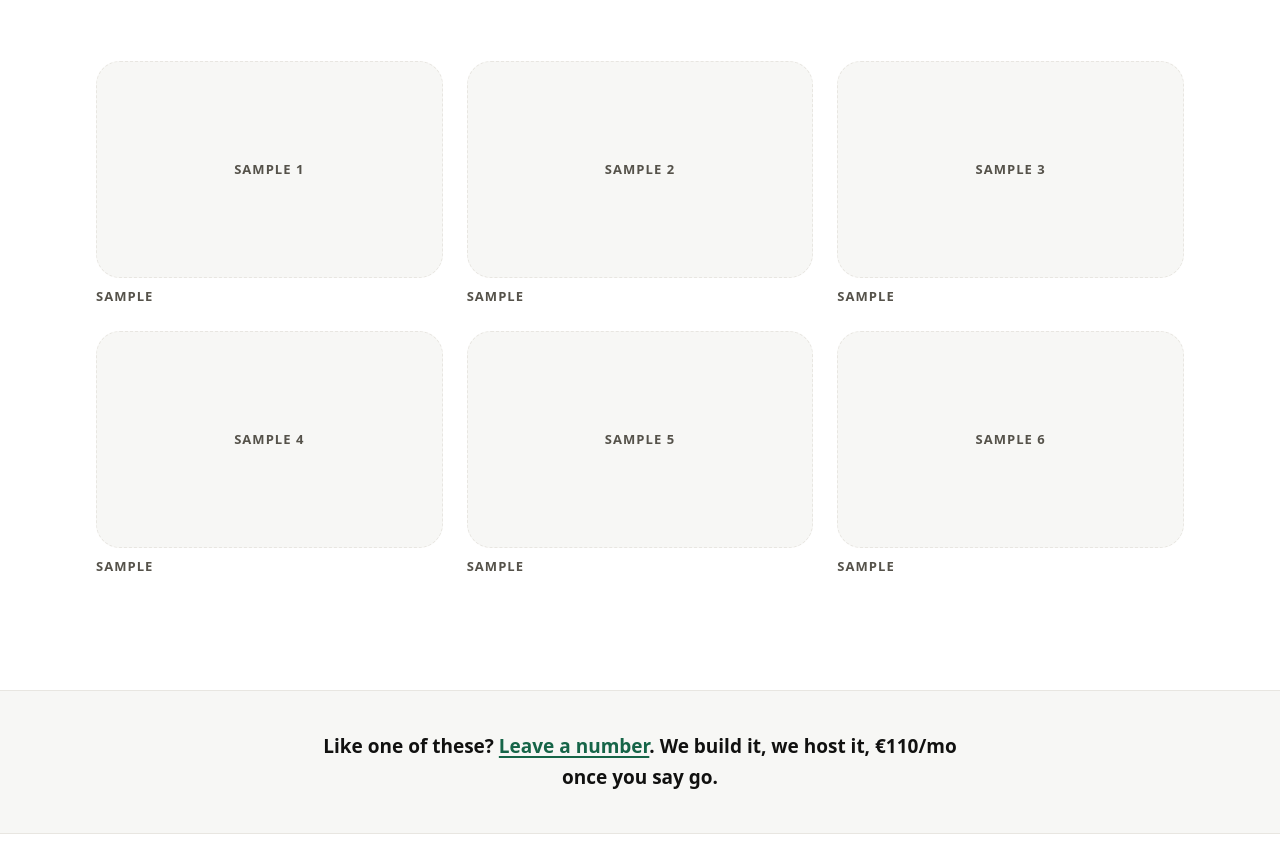
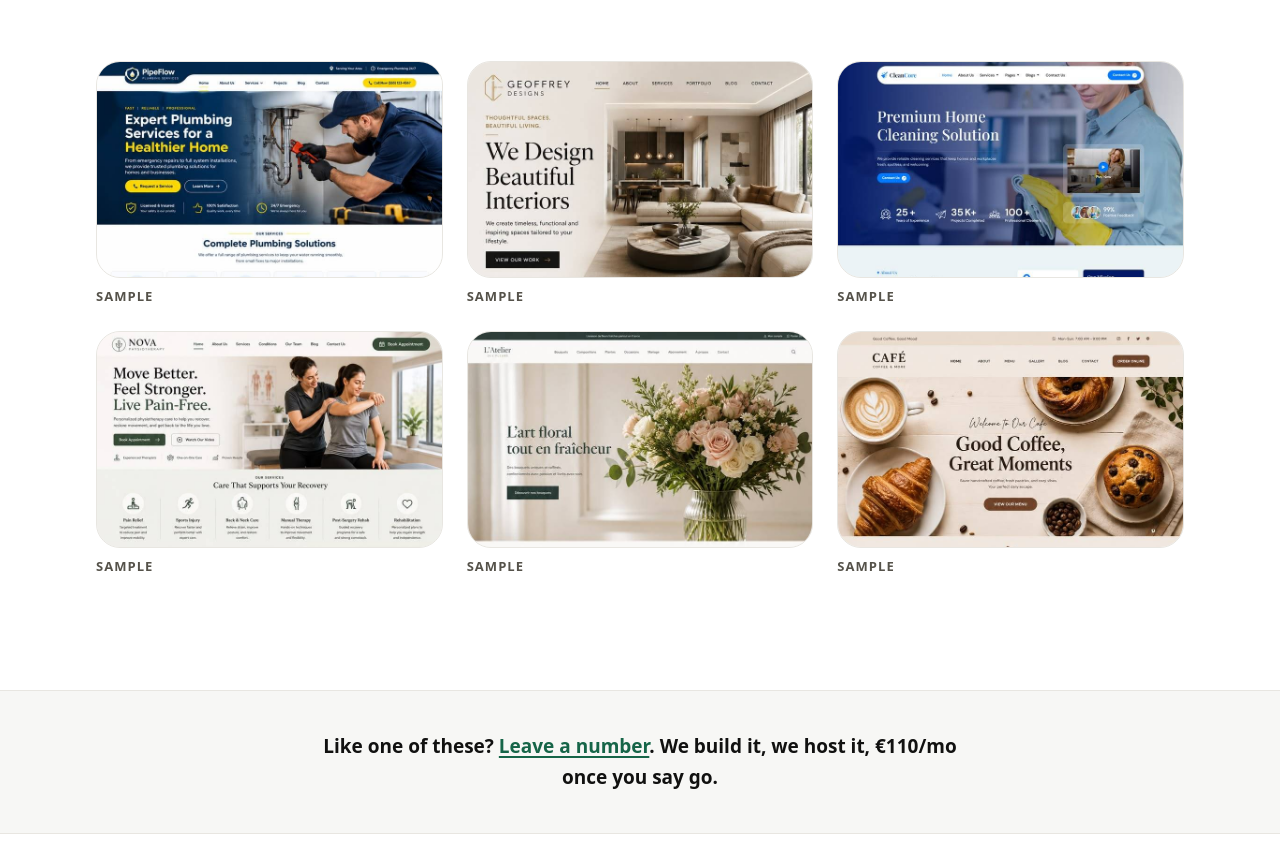
Before and after one commit to benblaine/lemonelly, a website: page eu/index.html in a window 1280 px wide. Shown: the part 1158-2016 px from the top of the page. Drawn offline with Linux system fonts and the light colour scheme.

Commit message:
Fill the sample grid with six website screenshots
Plumber, interior, cleaning, physio, florist, cafe. Tiles stay labelled Sample. The other Pinterest pins are not used: dashboards, browser mockups, and clip-art layouts do not read as the look.

```diff
--- a/eu/index.html
+++ b/eu/index.html
@@ -514,37 +514,49 @@
         <ul class="sample-grid">
           <li>
             <figure class="sample">
-              <div class="sample-frame"><span class="sample-ph">Sample 1</span></div>
+              <div class="sample-frame has-img">
+                <img src="/assets/samples/sample-plumber.jpg" alt="Sample of a plumbing website" width="736" height="460" loading="lazy">
+              </div>
               <figcaption>Sample</figcaption>
             </figure>
           </li>
           <li>
             <figure class="sample">
-              <div class="sample-frame"><span class="sample-ph">Sample 2</span></div>
+              <div class="sample-frame has-img">
+                <img src="/assets/samples/sample-interior.jpg" alt="Sample of an interior design website" width="736" height="460" loading="lazy">
+              </div>
               <figcaption>Sample</figcaption>
             </figure>
           </li>
           <li>
             <figure class="sample">
-              <div class="sample-frame"><span class="sample-ph">Sample 3</span></div>
+              <div class="sample-frame has-img">
+                <img src="/assets/samples/sample-cleaning.jpg" alt="Sample of a cleaning-service website" width="736" height="460" loading="lazy">
+              </div>
               <figcaption>Sample</figcaption>
             </figure>
           </li>
           <li>
             <figure class="sample">
-              <div class="sample-frame"><span class="sample-ph">Sample 4</span></div>
+              <div class="sample-frame has-img">
+                <img src="/assets/samples/sample-physio.jpg" alt="Sample of a physiotherapy website" width="736" height="460" loading="lazy">
+              </div>
               <figcaption>Sample</figcaption>
             </figure>
           </li>
           <li>
             <figure class="sample">
-              <div class="sample-frame"><span class="sample-ph">Sample 5</span></div>
+              <div class="sample-frame has-img">
+                <img src="/assets/samples/sample-florist.jpg" alt="Sample of a florist website" width="736" height="460" loading="lazy">
+              </div>
               <figcaption>Sample</figcaption>
             </figure>
           </li>
           <li>
             <figure class="sample">
-              <div class="sample-frame"><span class="sample-ph">Sample 6</span></div>
+              <div class="sample-frame has-img">
+                <img src="/assets/samples/sample-cafe.jpg" alt="Sample of a cafe website" width="736" height="460" loading="lazy">
+              </div>
               <figcaption>Sample</figcaption>
             </figure>
           </li>
```
Also changed, not shown: index.html (+18 -6 lines), template/index.template.html (+18 -6 lines), uk/index.html (+18 -6 lines), us/index.html (+18 -6 lines), za/index.html (+18 -6 lines), assets/samples/sample-cafe.jpg (added), assets/samples/sample-cleaning.jpg (added), assets/samples/sample-florist.jpg (added), assets/samples/sample-interior.jpg (added), assets/samples/sample-physio.jpg (added), assets/samples/sample-plumber.jpg (added).
